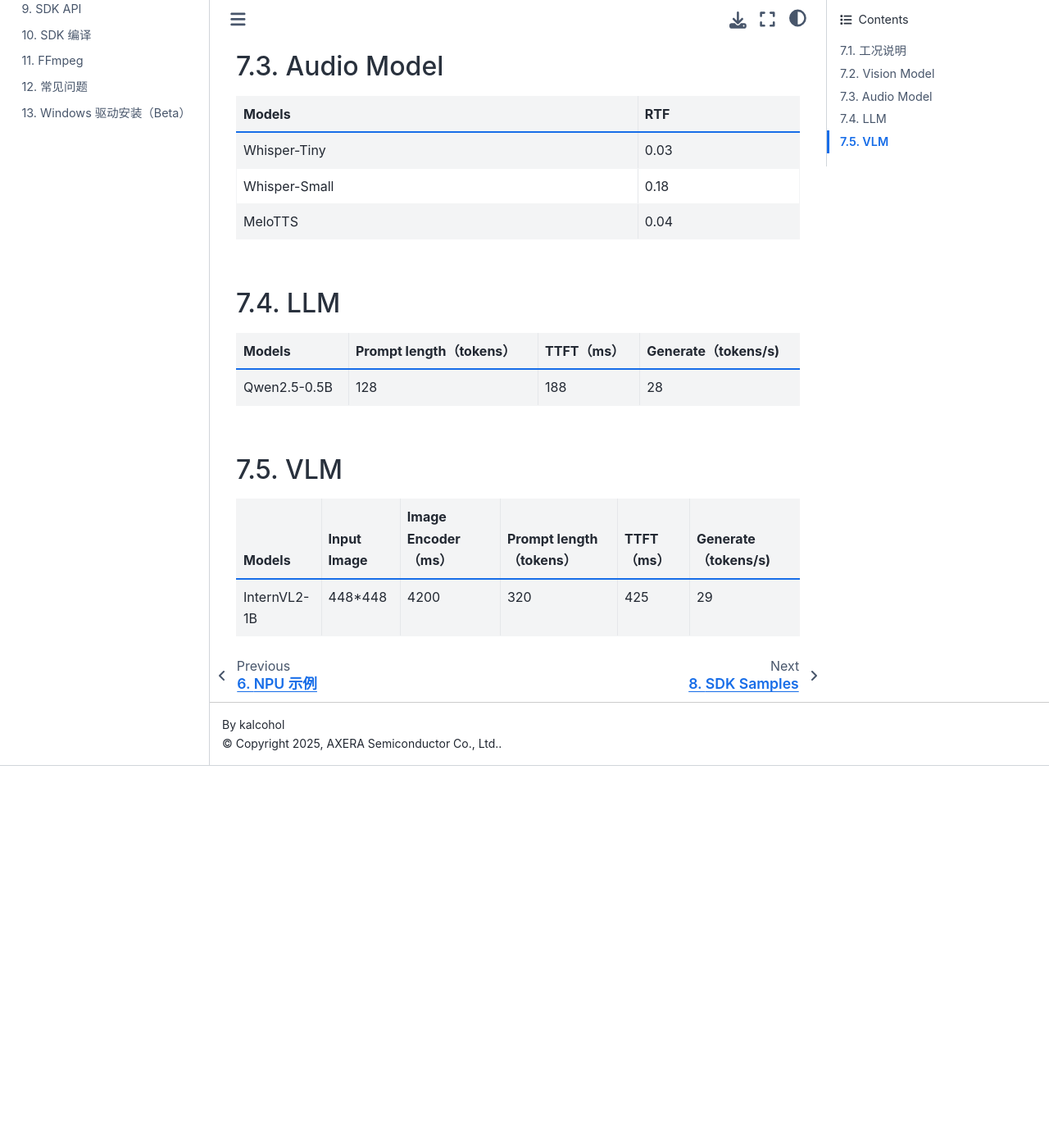
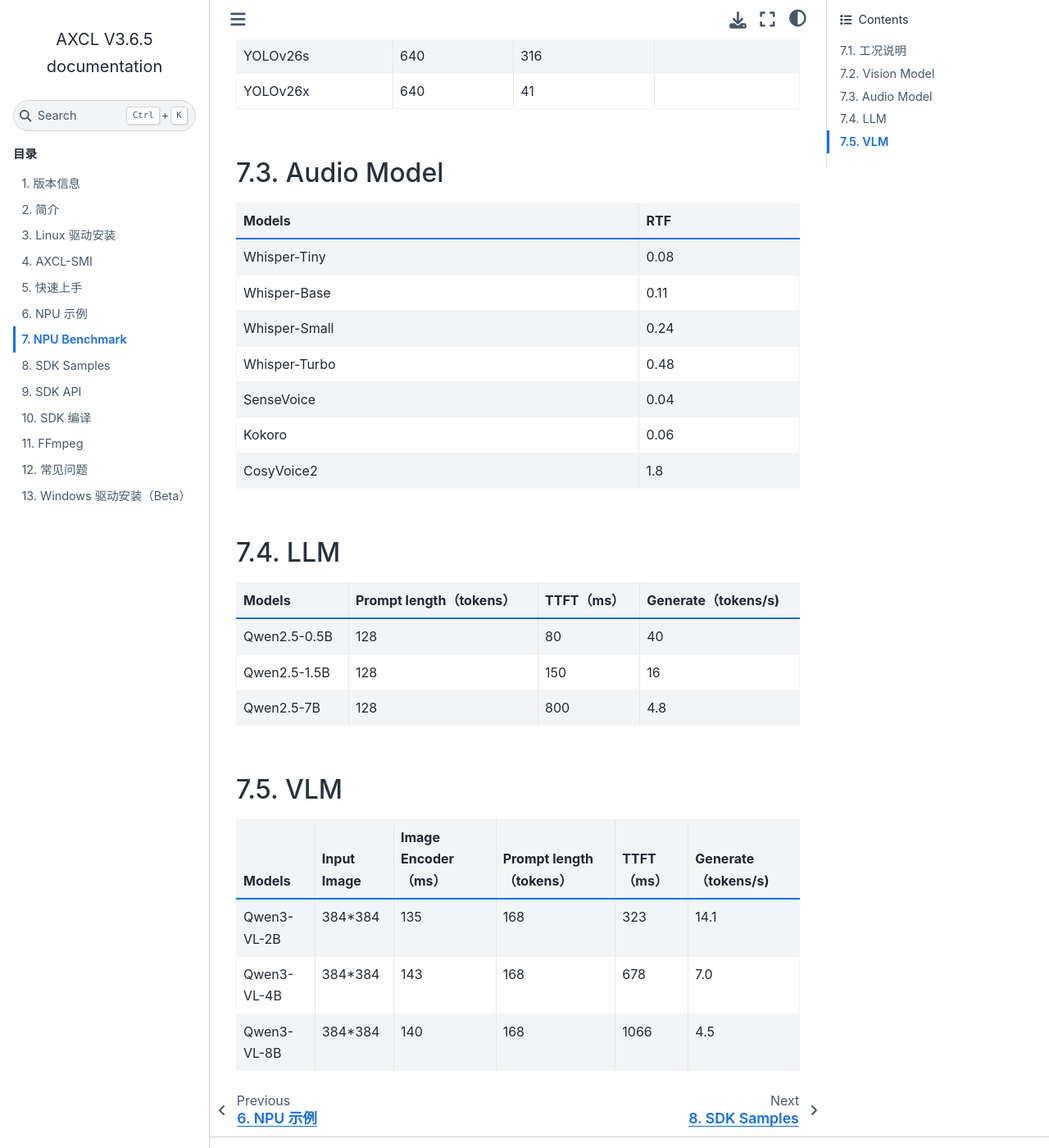
Before and after one commit to AXERA-TECH/axcl-docs, a Sphinx documentation site: the page built from source/doc_guide_npu_benchmark.md, in a window 1280 px wide and 1400 px high, scrolled down 1466 px. Shown: the whole window at 82% size. Built offline with Sphinx 7.4.7 and the Sphinx Book theme 1.1.4, drawn with Linux system fonts in a browser that asks for light colours; before the commit the page ends 2400 px from its top, so only the background shows below that; some of the changed text lies outside the part shown.

Commit message:
Update doc_guide_npu_benchmark.md

```diff
--- a/source/doc_guide_npu_benchmark.md
+++ b/source/doc_guide_npu_benchmark.md
@@ -4,8 +4,8 @@
 
 ## 工况说明
 
-- 更新时间：2024.11.22
-- 工具链版本：Pulsar2 3.2-patch2
+- 更新时间：2026.01.21
+- 工具链版本：Pulsar2 5.1-patch1
 - 测试工具：axcl_run_model
 - Batch Size：1 或 8
 - 单位：IPS（Image/Second）
@@ -35,22 +35,34 @@
 | YOLOv11m     | 640        | 114          |              |
 | YOLOv11l     | 640        | 87           |              |
 | YOLOv11x     | 640        | 41           |              |
+| YOLOv26n     | 640        | 726          |              |
+| YOLOv26s     | 640        | 316          |              |
+| YOLOv26x     | 640        | 41           |              |
 
 ## Audio Model
+
 | Models        | RTF  |
 | ------------- | ---- |
-| Whisper-Tiny  | 0.03 |
-| Whisper-Small | 0.18 |
-| MeloTTS       | 0.04 |
+| Whisper-Tiny  | 0.08 |
+| Whisper-Base  | 0.11 |
+| Whisper-Small | 0.24 |
+| Whisper-Turbo | 0.48 |
+| SenseVoice    | 0.04 |
+| Kokoro        | 0.06 |
+| CosyVoice2    | 1.8  |
 
 ## LLM
 
 | Models       | Prompt length（tokens） | TTFT（ms） | Generate（tokens/s) |
 | ------------ | ----------------------- | ---------- | ------------------- |
-| Qwen2.5-0.5B | 128                     | 188        | 28                  |
+| Qwen2.5-0.5B | 128                     | 80         | 40                  |
+| Qwen2.5-1.5B | 128                     | 150        | 16                  |
+| Qwen2.5-7B   | 128                     | 800        | 4.8                 |
 
 ## VLM
 
 | Models       | Input Image | Image Encoder（ms） | Prompt length（tokens） | TTFT（ms） | Generate（tokens/s) |
 | ------------ | ----------- | ------------------- | ----------------------- | ---------- | ------------------- |
-| InternVL2-1B | 448*448     | 4200                | 320                     | 425        | 29                  |
+| Qwen3-VL-2B  | 384*384     | 135                 | 168                     | 323        | 14.1                |
+| Qwen3-VL-4B  | 384*384     | 143                 | 168                     | 678        | 7.0                 |
+| Qwen3-VL-8B  | 384*384     | 140                 | 168                     | 1066       | 4.5                 |
```
